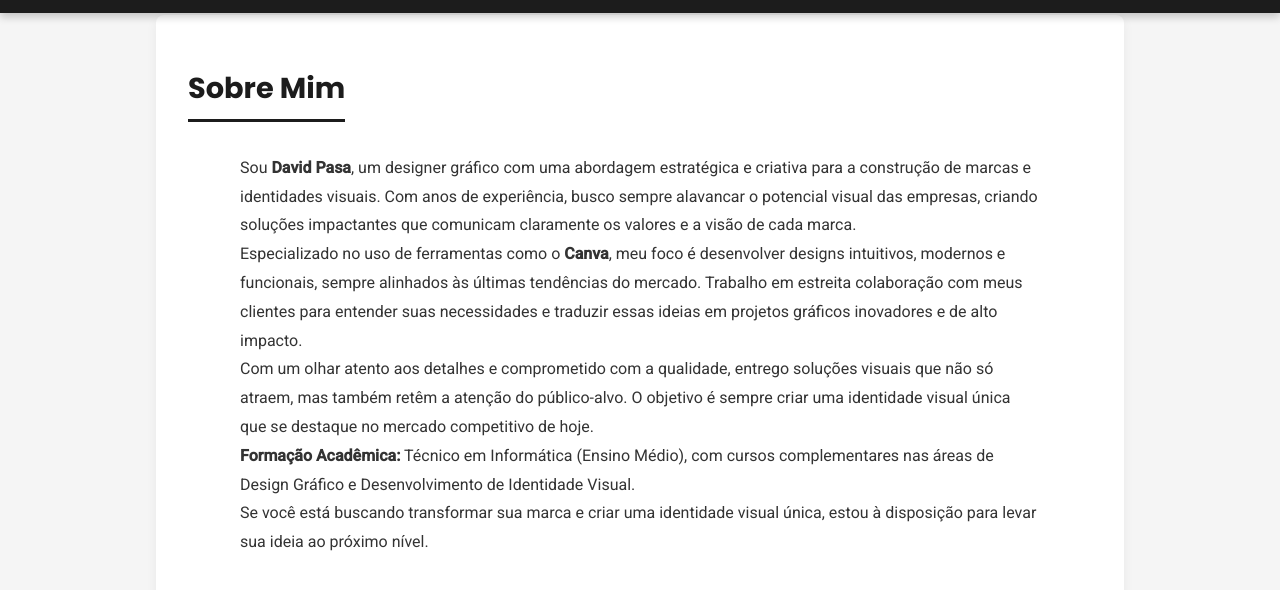
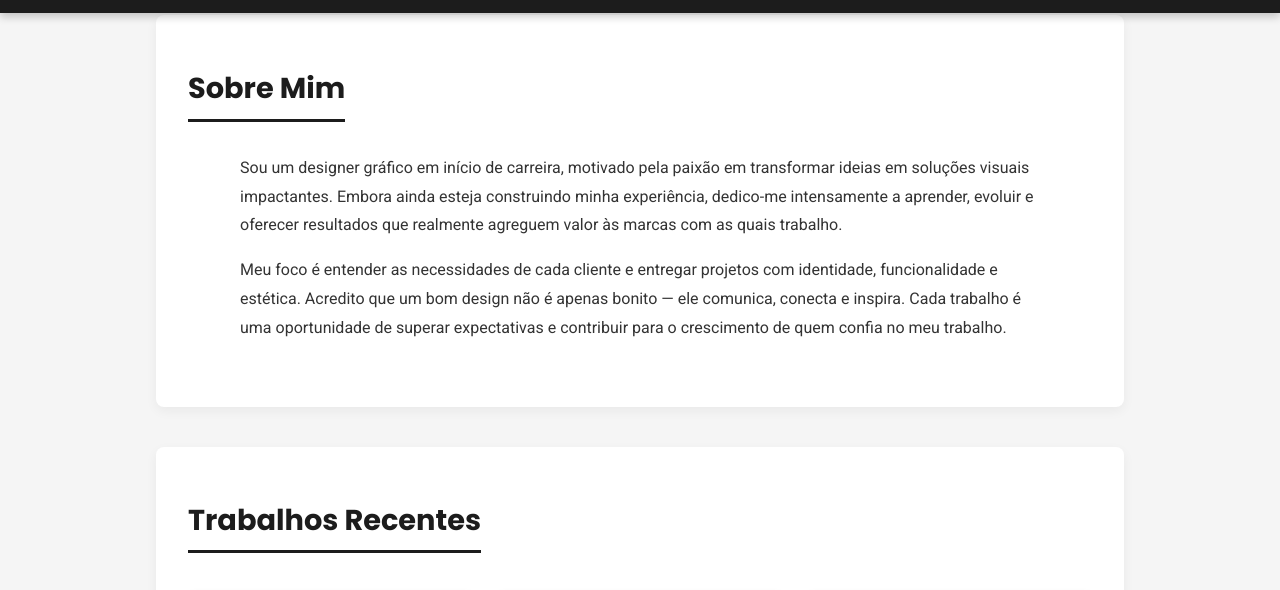
Before and after one commit to DavidPasa/Portifolio, a plain HTML site: page index.html in a window 1280 px wide. Shown: the part 113-703 px from the top of the page. Drawn offline with Linux system fonts and the light colour scheme.

Commit message:
Update index.html
alteração de descrição

```diff
--- a/index.html
+++ b/index.html
@@ -29,14 +29,13 @@
   <div class="container">
     <!-- Seção "Sobre": Apresentação profissional -->
     <section id="sobre">
-      <h2>Sobre Mim</h2>
-      <div class="texto">
-        <p>Sou <strong>David Pasa</strong>, um designer gráfico com uma abordagem estratégica e criativa para a construção de marcas e identidades visuais. Com anos de experiência, busco sempre alavancar o potencial visual das empresas, criando soluções impactantes que comunicam claramente os valores e a visão de cada marca.</p>
-        <p>Especializado no uso de ferramentas como o <strong>Canva</strong>, meu foco é desenvolver designs intuitivos, modernos e funcionais, sempre alinhados às últimas tendências do mercado. Trabalho em estreita colaboração com meus clientes para entender suas necessidades e traduzir essas ideias em projetos gráficos inovadores e de alto impacto.</p>
-        <p>Com um olhar atento aos detalhes e comprometido com a qualidade, entrego soluções visuais que não só atraem, mas também retêm a atenção do público-alvo. O objetivo é sempre criar uma identidade visual única que se destaque no mercado competitivo de hoje.</p>
-        <p><strong>Formação Acadêmica:</strong> Técnico em Informática (Ensino Médio), com cursos complementares nas áreas de Design Gráfico e Desenvolvimento de Identidade Visual.</p>
-        <p>Se você está buscando transformar sua marca e criar uma identidade visual única, estou à disposição para levar sua ideia ao próximo nível.</p>
-      </div>
+        <h2>Sobre Mim</h2>
+          <p class="texto">
+            Sou um designer gráfico em início de carreira, motivado pela paixão em transformar ideias em soluções visuais impactantes. Embora ainda esteja construindo minha experiência, dedico-me intensamente a aprender, evoluir e oferecer resultados que realmente agreguem valor às marcas com as quais trabalho.
+          </p>
+            <p class="texto">
+              Meu foco é entender as necessidades de cada cliente e entregar projetos com identidade, funcionalidade e estética. Acredito que um bom design não é apenas bonito — ele comunica, conecta e inspira. Cada trabalho é uma oportunidade de superar expectativas e contribuir para o crescimento de quem confia no meu trabalho.
+            </p>
     </section>
 
     <!-- Seção "Trabalhos": Exibe os projetos realizados -->
```
